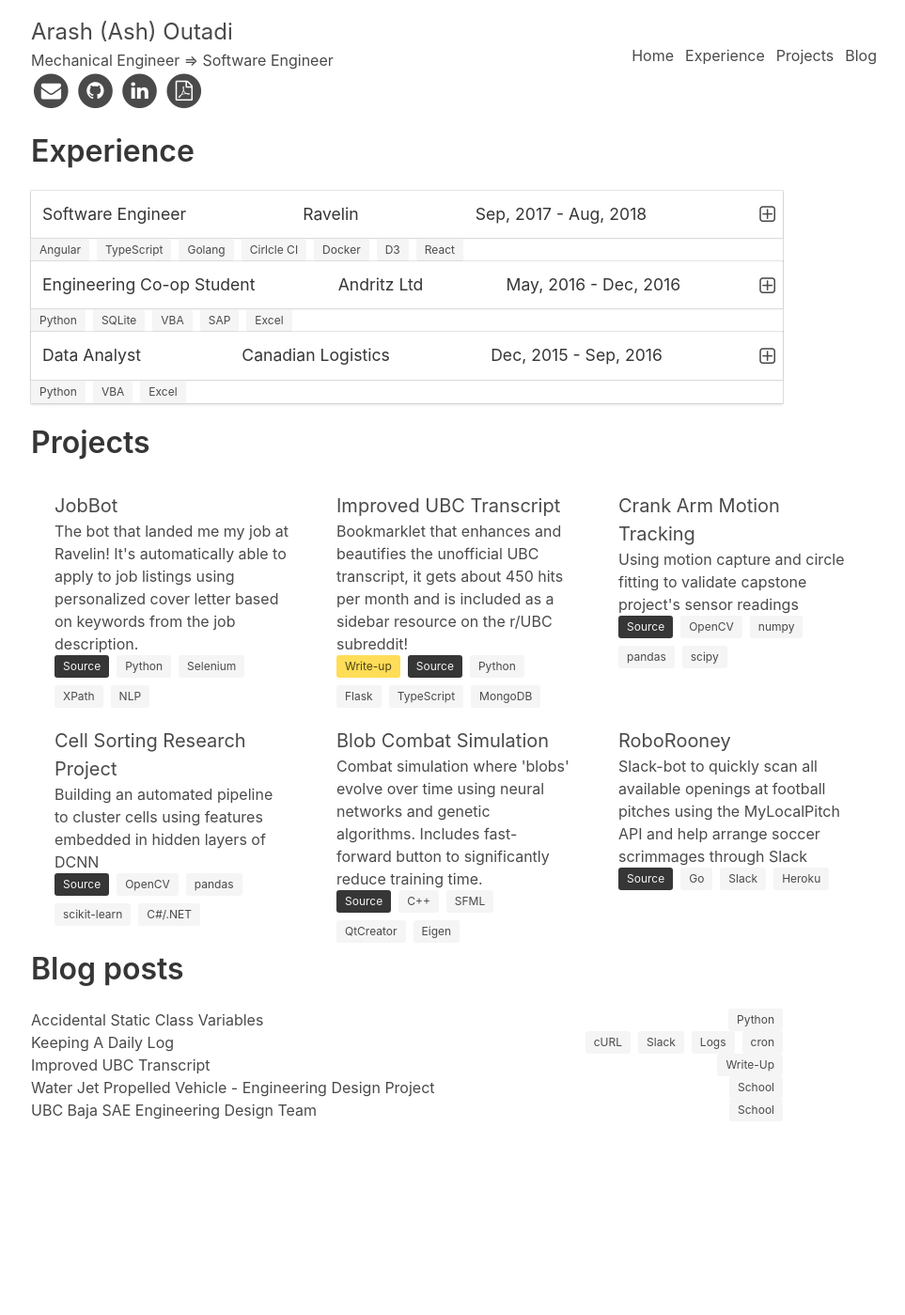
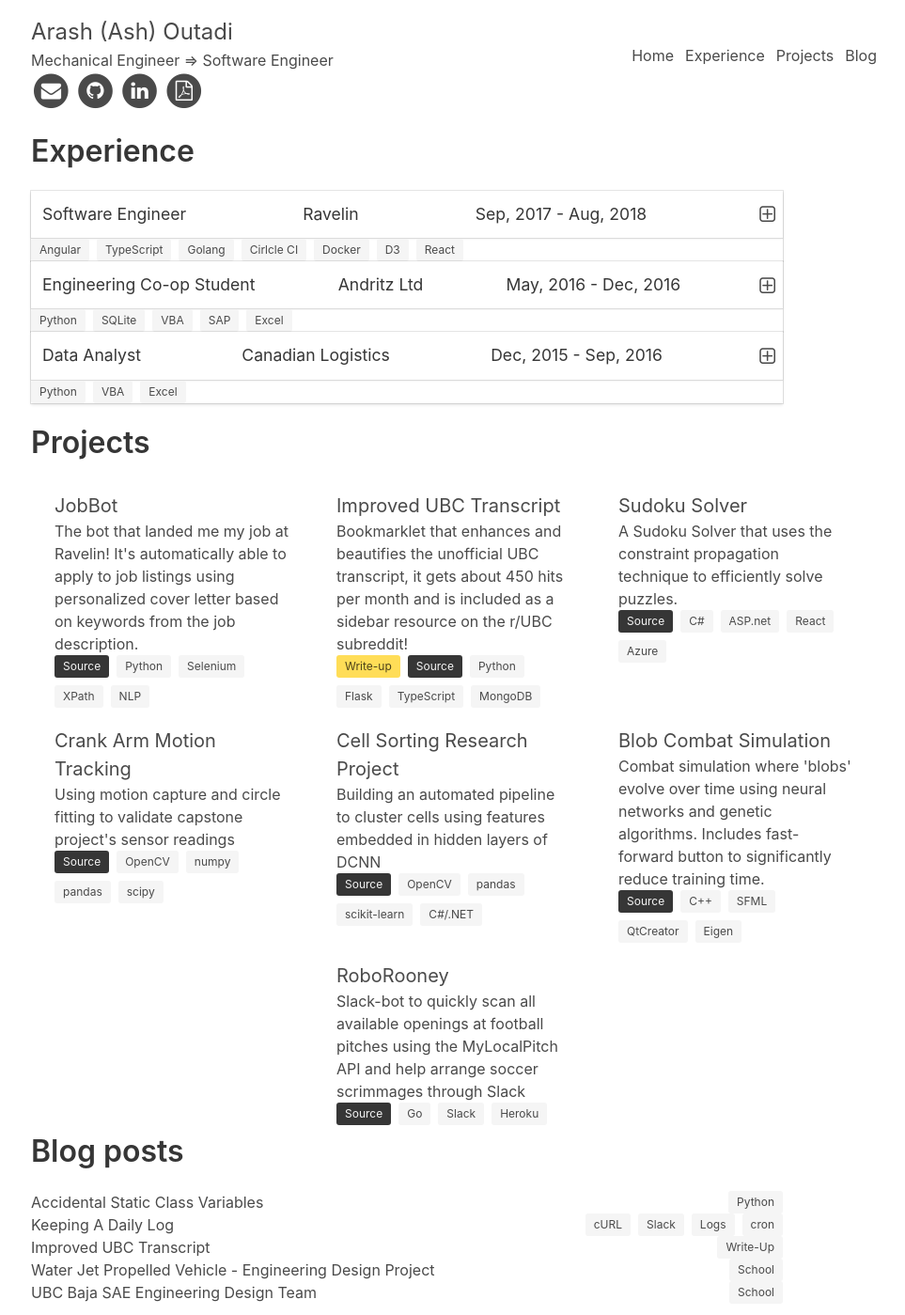
Before and after one commit to arashout/arashout.site, a Jekyll site: the page built from index.html, in a window 1280 px wide. Shown: the whole page at 94% size, without its empty margins (157-1120 px from the left). Built offline with Jekyll 4.4.1, drawn with Linux system fonts in a browser that asks for light colours; before the commit the page ends 1205 px from its top, so only the background shows below that.

```diff
--- a/_data/resume.yaml
+++ b/_data/resume.yaml
@@ -123,6 +123,16 @@
       - Flask
       - TypeScript
       - MongoDB
+  - name: Sudoku Solver
+    source: 'https://sudoku-solve.azurewebsites.net'
+    summary: >-
+      A Sudoku Solver that uses the constraint propagation technique
+      to efficiently solve puzzles.
+    technologies:
+      - C#
+      - ASP.net
+      - React
+      - Azure
   - name: Crank Arm Motion Tracking
     source: 'https://github.com/arashout/spindle-rotation-tracking'
     summary: >-
```
Also changed, not shown: _posts/2018-03-20-accidental-class-variables.md (+2 -2 lines).
